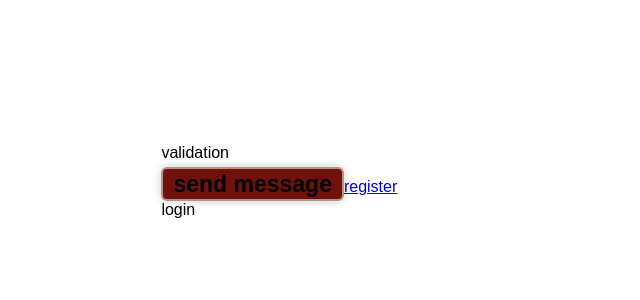
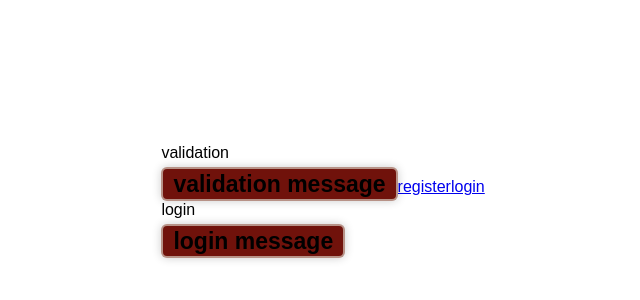
Before and after one commit to orithee/ChatWeb, a React (Create React App) app in the folder react/: page /login in a window 1280 px wide. Shown: the part 22-322 px from the top of the page, without its empty margins (5-645 px from the left). Built offline with nearby package versions, Linux system fonts and the light colour scheme; no server answers.

Commit message:
Client: start sending messages to the server

```diff
--- a/react/src/App.tsx
+++ b/react/src/App.tsx
@@ -9,6 +9,11 @@ import { WsConnect } from './assets/WsConnect';
 import React from 'react';
 
 // TODO: Merge the default with the value in the provider.
+// TODO: Improve the message - reduce the times the components renders -
+//       Need to separate the CreateContext to useStates in App component -
+//       That all children under app will change only when the message is relevant to them..
+// TODO: Understand all code in wsConnect. especially the RegExp...
+
 const WebSocketConnection = WsConnect();
 export const WsConnection = React.createContext<WebSocket>(WebSocketConnection);
 export const ReadMessage = React.createContext<string>('');
@@ -17,7 +22,6 @@ function App() {
   const [message, setMessage] = useState('');
 
   WebSocketConnection.onmessage = (event) => {
-    console.log(event.data);
     setMessage(event.data);
   };
 
--- /dev/null
+++ b/react/src/assets/jsonConvert.ts
@@ -0,0 +1,3 @@
+export function toStr(obj: Object) {
+  return JSON.stringify(obj);
+}
--- a/react/src/components/login/Login.tsx
+++ b/react/src/components/login/Login.tsx
@@ -1,9 +1,22 @@
+import { useOutletContext } from 'react-router-dom';
+import { toStr } from '../../assets/jsonConvert';
 import style from './Validation.module.scss';
+const loginMsg = {
+  type: 'login',
+  username: 'ori',
+  password: '12345',
+};
+function Login() {
+  const connection = useOutletContext<WebSocket>();
 
-function Login() {
+  const sendMessage = () => {
+    connection.send(toStr(loginMsg));
+  };
+
   return (
     <div>
       <div>login</div>
+      <button onClick={sendMessage}>login message</button>
     </div>
   );
 }
--- a/react/src/components/register/Register.tsx
+++ b/react/src/components/register/Register.tsx
@@ -1,18 +1,24 @@
 import style from './Validation.module.scss';
-import { WsConnection } from '../../App';
-import { useContext } from 'react';
+import { useOutletContext } from 'react-router-dom';
+import { toStr } from '../../assets/jsonConvert';
 
+const registerMsg = {
+  type: 'register',
+  username: 'ori',
+  password: '12345',
+  mail: 'mail@mm',
+};
 function Register() {
-  const connection = useContext(WsConnection);
+  const connection = useOutletContext<WebSocket>();
 
   const sendMessage = () => {
-    connection.send('validation');
+    connection.send(toStr(registerMsg));
   };
 
   return (
     <div>
       <div>register</div>
-      <button onClick={sendMessage}>send message</button>
+      <button onClick={sendMessage}>register message</button>
     </div>
   );
 }
--- a/react/src/components/validation/Validation.tsx
+++ b/react/src/components/validation/Validation.tsx
@@ -7,6 +7,7 @@ function Validation() {
   const connection = useContext<WebSocket>(WsConnection);
   const message = useContext<string>(ReadMessage);
   console.log(message);
+  // TODO: Check if the user is authenticated - if true - go to '/main'...
 
   const sendMessage = () => {
     connection.send('validation');
@@ -15,9 +16,10 @@ function Validation() {
   return (
     <div>
       <div>validation</div>
-      <button onClick={sendMessage}>send message</button>
+      <button onClick={sendMessage}>validation message</button>
       <Link to="/register">register</Link>
-      <Outlet />
+      <Link to="/login">login</Link>
+      <Outlet context={connection} />
     </div>
   );
 }
```
